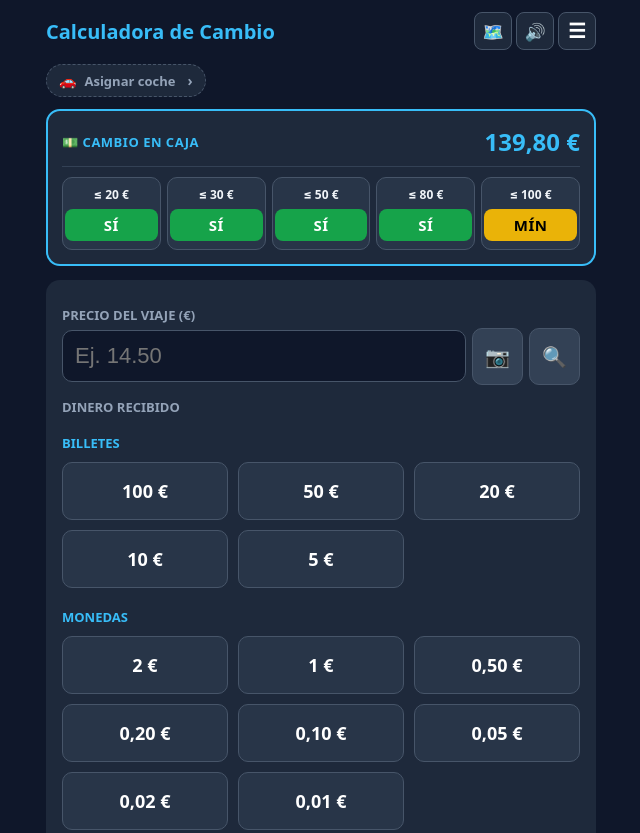
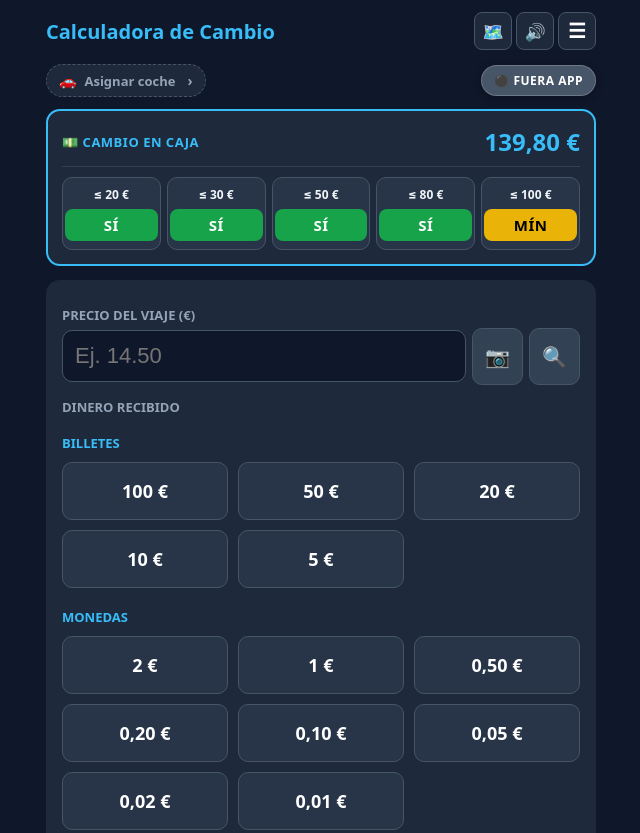
Before and after one commit to RicoReight/CajeroVTC, a plain HTML site: page index.html in a window 1280 px wide. Shown: the top 833 px of the page, without its empty margins (319-959 px from the left). Drawn offline with Linux system fonts and the light colour scheme.

Commit message:
fix index and laod

```diff
--- a/index.html
+++ b/index.html
@@ -662,7 +662,7 @@
 <script src="js/mapa.js"></script>
 <script src="js/sistema.js"></script>
 <script src="js/sync.js"></script>
-<script src="jornada.js"></script>
+<script src="js/jornada.js"></script>
 <script>
   document.addEventListener('gesturestart', function(e){ e.preventDefault(); });
   document.addEventListener('gesturechange', function(e){ e.preventDefault(); });
--- a/js/herramientas.js
+++ b/js/herramientas.js
@@ -507,7 +507,11 @@ function actualizarBotonCochePrincipal(){
     const colorBorder = urgente ? "#ef4444" : "#ea580c", colorIcon = urgente ? "#fca5a5" : "#fed7aa", shadow = urgente ? "rgba(239,68,68,0.45)" : "rgba(234,88,12,0.35)";
     alertHtml = `<div onclick="abrirModalAvisos()" title="${avisos.length} aviso${avisos.length !== 1 ? 's' : ''}" style="background:${colorBg}; border:1px solid ${colorBorder}; border-radius:20px; padding:6px 12px; display:inline-flex; align-items:center; gap:8px; cursor:pointer; box-shadow:0 2px 8px ${shadow};"><span style="font-size:16px;">🔔</span><span style="font-size:14px; font-weight:900; color:${colorIcon}; letter-spacing:0.5px;">${avisos.length}</span></div>`;
   }
+
+  // 👇 AQUÍ ESTÁ LA MAGIA: Añadimos el botón del estado al lado del coche 👇
   let estadoHtml = (typeof obtenerBotonEstadoHTML === "function") ? obtenerBotonEstadoHTML() : "";
+
+  // Pintamos todo: Coche + Estado + Avisos
   widget.innerHTML = carHtml + estadoHtml + alertHtml;
   return true;
 }
```
